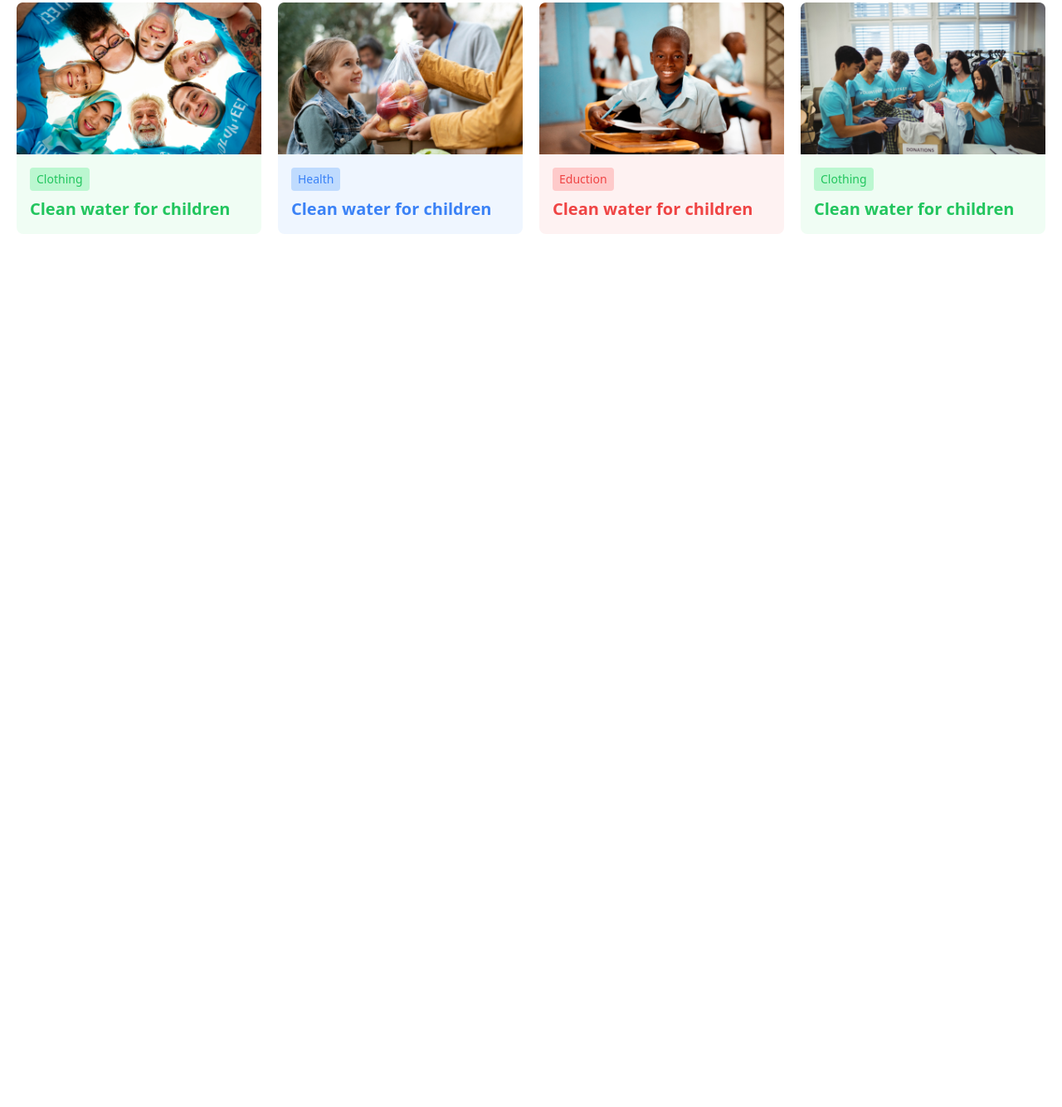
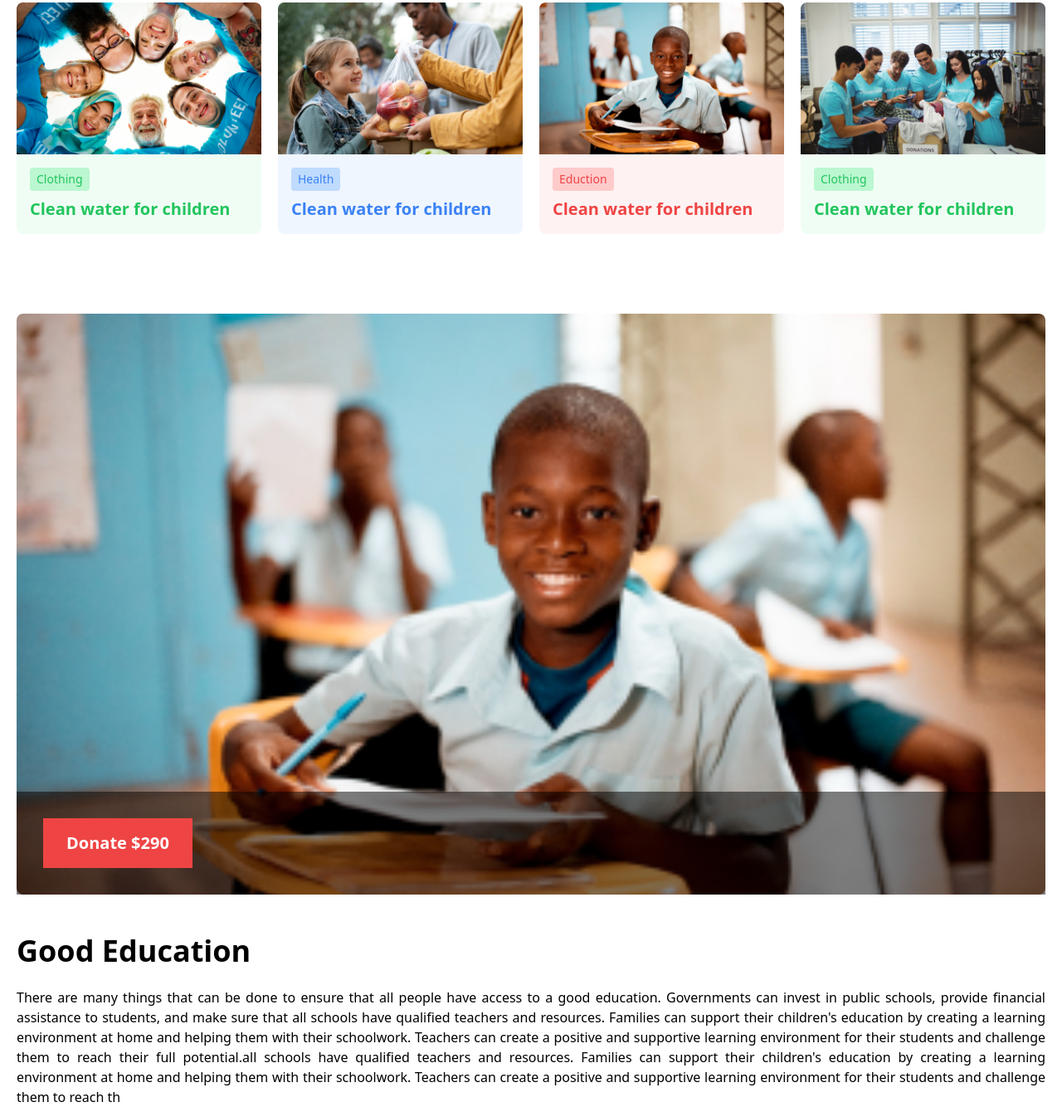
Before and after one commit to Imranhasanrimon/donation-campaign, a website built with Vite: page index.html in a window 1280 px wide. Shown: the part 1342-2676 px from the top of the page at 83% size. Before the commit the page ends 1624 px from the top, so only its background shows below. Built offline with nearby package versions, Linux system fonts and the light colour scheme.

Commit message:
education section is done

```diff
--- a/assets/styles/tailwind.css
+++ b/assets/styles/tailwind.css
@@ -8,3 +8,15 @@ header {
     background-position: center;
     background-size: cover;
 }
+
+#hero {
+    background: url(../images/Education.png);
+    background-repeat: no-repeat;
+    background-position: center;
+    background-size: cover;
+    border-radius: 8px;
+}
+
+#donate {
+    background: linear-gradient(rgba(0, 0, 0, 0.5), rgba(0, 0, 0, 0.5));
+}
--- a/index.html
+++ b/index.html
@@ -129,6 +129,26 @@
             </div>
 
         </section>
+        <!-- Education section  -->
+        <section class="max-w-7xl mx-auto mt-24">
+            <div id="hero" class="h-[700px] flex flex-col justify-end">
+                <div id="donate" class="p-8">
+                    <button class="bg-red-500 text-white font-semibold text-xl py-4 px-7 ">Donate
+                        $290</button>
+                </div>
+            </div>
+            <h2 class="text-4xl  font-bold mt-12 mb-6">Good Education</h2>
+            <p class="text-justify">There are many things that can be done to ensure that all people have access to a
+                good education.
+                Governments can invest in public schools, provide financial assistance to students, and make sure that
+                all schools have qualified teachers and resources. Families can support their children's education by
+                creating a learning environment at home and helping them with their schoolwork. Teachers can create a
+                positive and supportive learning environment for their students and challenge them to reach their full
+                potential.all schools have qualified teachers and resources. Families can support their children's
+                education by
+                creating a learning environment at home and helping them with their schoolwork. Teachers can create a
+                positive and supportive learning environment for their students and challenge them to reach th</p>
+        </section>
 
     </main>
 
```
